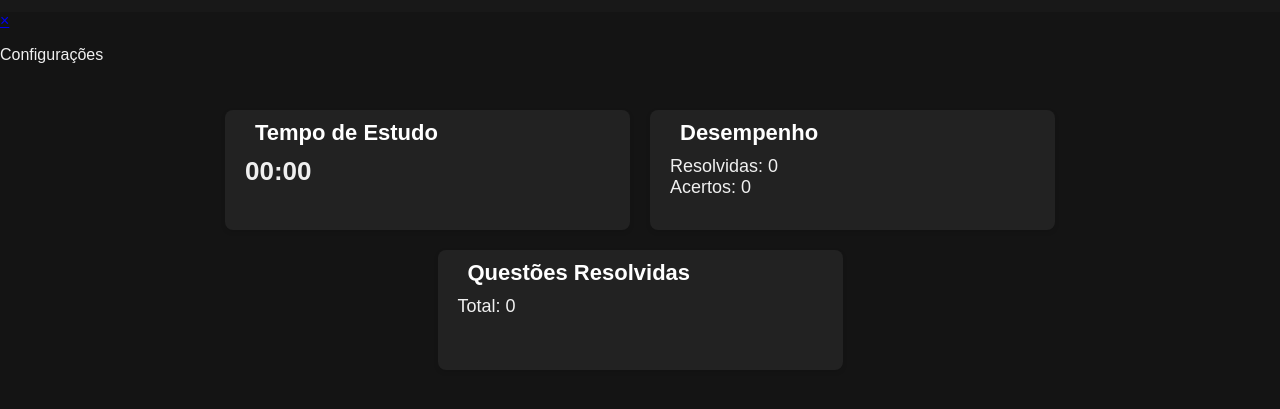
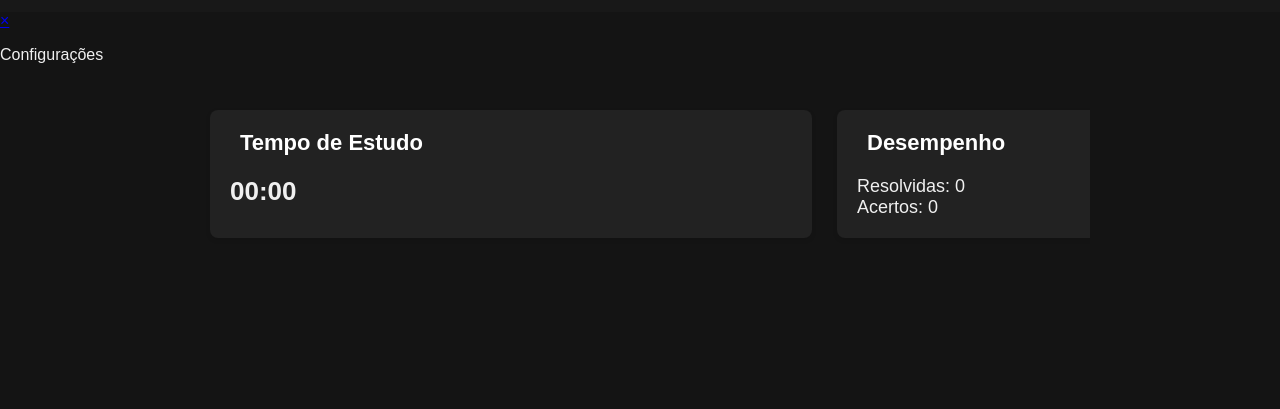
Before and after one commit to Anrkae/Estuda.ai, a plain HTML site: page index.html in a window 1280 px wide. Shown: the part 49-458 px from the top of the page. Drawn offline with Linux system fonts and the light colour scheme.

Commit message:
Update style.css

```diff
--- a/assets/css/style.css
+++ b/assets/css/style.css
@@ -90,7 +90,6 @@ header {
   flex: 0 0 70%;
   background: #222;
   padding: 20px;
-  padding-top: 10px; /* Título mais acima */
   border-radius: 8px;
   box-shadow: 0 2px 5px rgba(0,0,0,0.1);
   box-sizing: border-box;
@@ -108,6 +107,7 @@ header {
   display: flex;
   align-items: center;
   margin: 0;
+  padding-bottom: 10px;
 }
 
 .card h2 i {
@@ -124,17 +124,3 @@ header {
   font-size: 18px;
   margin-top: 10px;
 }
-
-/* PC: blocos lado a lado */
-@media (min-width: 700px) {
-  .carousel {
-    overflow-x: hidden;
-    flex-wrap: wrap;
-    justify-content: center;
-    padding: 30px 0;
-    gap: 20px;
-  }
-  .card {
-    flex: 0 0 45%; /* Aumentar a largura dos cards */
-  }
-}
```
